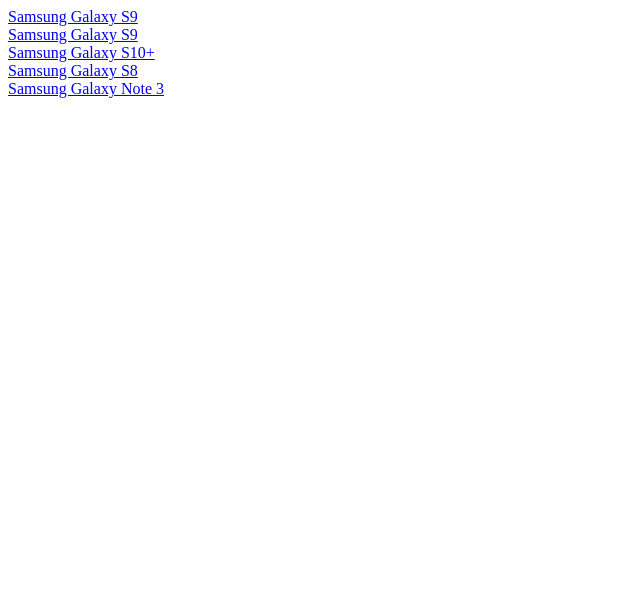
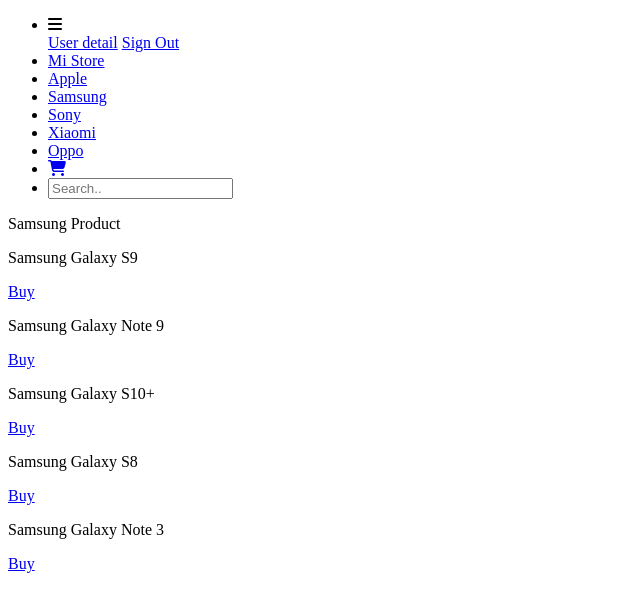
Before and after one commit to ziqirsyam/projectwebbase, a PHP site: page /brand/samsung.php in a window 1280 px wide. Shown: the top 612 px of the page, without its empty margins (0-640 px from the left). Run offline with PHP 8.4, Linux system fonts and the light colour scheme; some libraries are stand-ins or nearby versions.

Commit message:
Update samsung.php

```diff
--- a/brand/samsung.php
+++ b/brand/samsung.php
@@ -2,16 +2,47 @@
 <html>
 <head>
 	<title>Samsung</title>
-
+	<link rel="stylesheet" type="text/css" href="branddeis.css">
+	<script src="https://kit.fontawesome.com/a076d05399.js"></script>
 </head>
 <body>
+	<nav>
+	<!--side navigation-->
+	<section>
+		<nav>
+	<ul id="navitop" class ="navitop">
+		<div class="flex-container">
+
+		    <li class="dropdown">
+		    <i  id="bars" class="fas fa-bars"></i>
+		    <div class="dropdown-content">
+			<a class="sign-up" href="#">User detail</a>
+     		<a class="log-in" href="#">Sign Out</a>
+		</div></li>
+		<li class="list"><a href="#Mistore">Mi Store</a></li>
+  			<li class="list"><a href="userapple.php">Apple</a></li>
+  			<li class="list"><a href="usersamsung.php">Samsung</a></li>
+  			<li class="list"><a href="usersony.php">Sony</a></li>
+  			<li class="list"><a href="userxiomi.php">Xiaomi</a></li>
+  			<li class="list"><a href="useroppo.php">Oppo</a></li>
+  			<div class="cart">
+  			<li class="list"><a href="#about"><i class="fas fa-shopping-cart"></i></a></li>
+  		</div>
+  		<form  class="search" action="/action_page.php">
+  			<li class="Search"><a href="#about"><input type="text" name="search" placeholder="Search.."></a></li>
+  		</form>
+
+  	</div>
+	</ul>
+		</nav>
 <article>
-	<div class="flex-container">
-			<div class="samsungs9"><a href="samsungs9.php"><img src="">Samsung Galaxy S9</a><br></div>
-			<div class="samsungnote9"><a href="samsungnote9.php"><img src="">Samsung Galaxy S9</a><br></div>
-			<div class="samsungs10+"><a href="samsungs10+.php"><img src="">Samsung Galaxy S10+</a><br></div>
-			<div class="samsungs8"><a  href="samsungs8.php"><img src="">Samsung Galaxy S8</a><br></div>
-			<div class="samsungnote3"><a href="samsungnote3.php"><img src="">Samsung Galaxy Note 3</a><br></div>
+	<p class="brand">Samsung Product</p>
+	<div class="flex-container2">
+			<div class="samsungs9"><p>Samsung Galaxy S9</p><a href="samsungs9.php"><img src="">Buy</a><br></div>
+			<div class="samsungnote9"><p>Samsung Galaxy Note 9</p><a href="samsungnote9.php"><img src="">Buy</a><br></div>
+			<div class="samsungs10"><p>Samsung Galaxy S10+</p><a href="samsungs10+.php"><img src="">Buy</a><br></div>
+			<div class="samsungs8"><p>Samsung Galaxy S8</p><a  href="samsungs8.php"><img src="">Buy</a><br></div>
+			<div class="samsungnote3"><p>Samsung Galaxy Note 3</p><a href="samsungnote3.php"><img src="">Buy</a><br></div>
 	</div>
 </article>
 </body>
```
